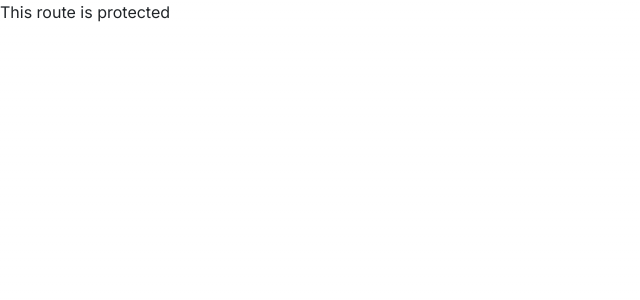
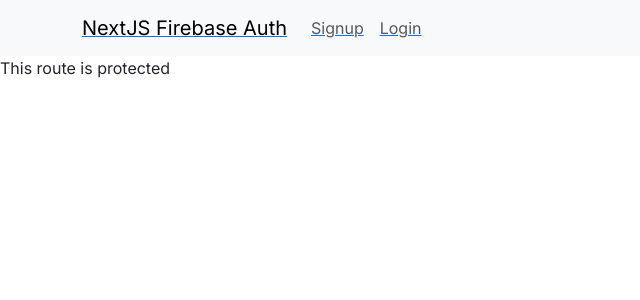
Before and after one commit to chengkuanz/studentportal, a Next.js app: page /dashboard in a window 1280 px wide. Shown: the top 300 px of the page, without its empty margins (0-640 px from the left). Built offline with nearby package versions, Linux system fonts and the light colour scheme.

Commit message:
nav bar added, works

```diff
--- a/app/components/navbar.tsx
+++ b/app/components/navbar.tsx
@@ -1,3 +1,4 @@
+"use client"; // This is a client component
 import React from 'react'
 import { Container, Nav, Navbar } from 'react-bootstrap'
 import Link from 'next/link'
@@ -6,7 +7,7 @@
 
 const NavbarComp = () => {
  // const { user, logout } = useAuth()
-  const router = useRouter()
+  //const router = useRouter()
 
   return (
       <Navbar bg="light" expand="lg">
--- a/app/layout.tsx
+++ b/app/layout.tsx
@@ -2,6 +2,7 @@
 import { Inter } from "next/font/google";
 import "./globals.css";
 import 'bootstrap/dist/css/bootstrap.min.css';
+import Navbar from "@/app/components/navbar";
 
 
 const inter = Inter({ subsets: ["latin"] });
@@ -18,7 +19,10 @@
 }>) {
   return (
     <html lang="en">
-      <body className={inter.className}>{children}</body>
+    <body className={inter.className}>
+    <Navbar />
+    {children}
+    </body>
     </html>
   );
 }
```
